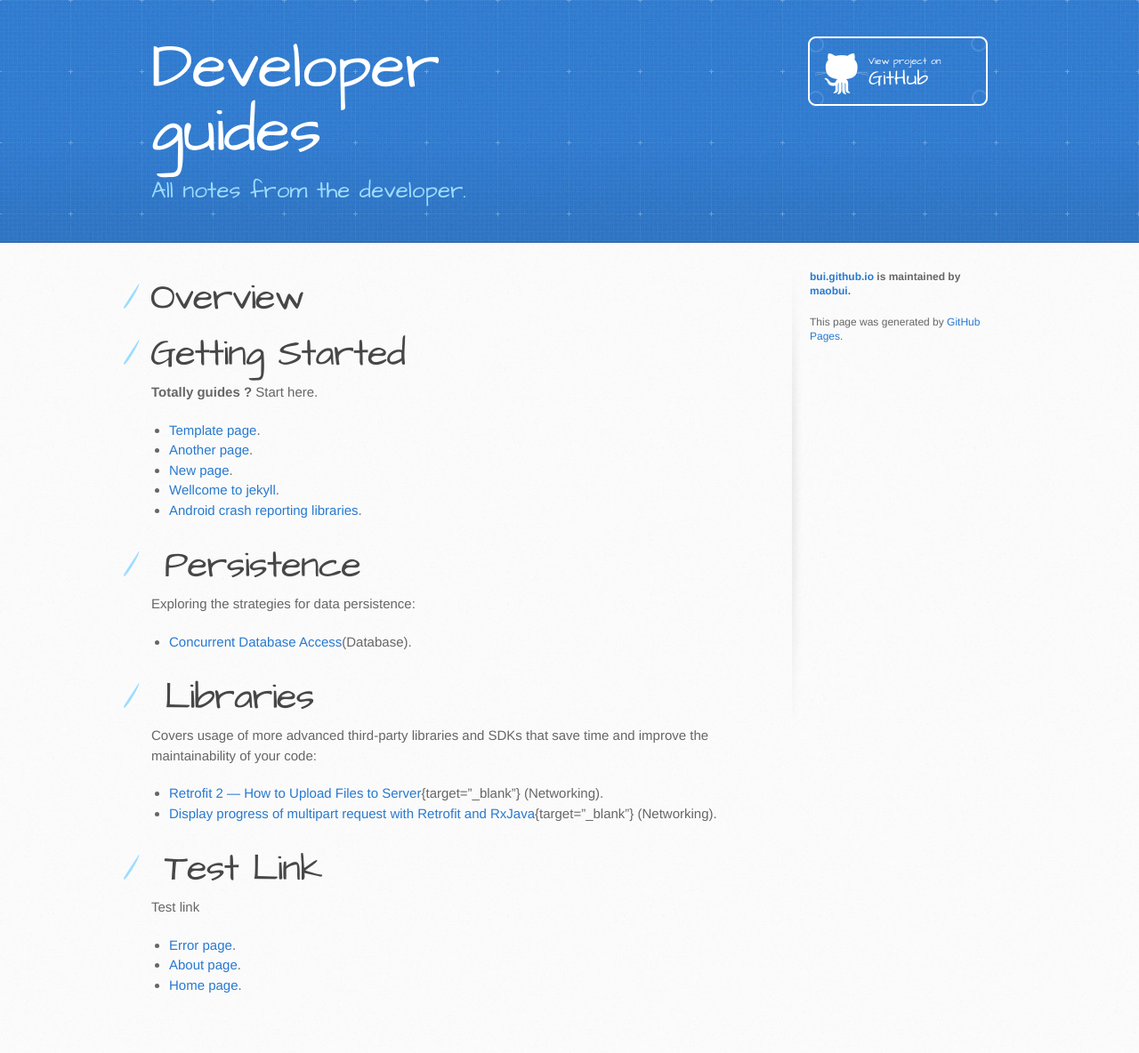
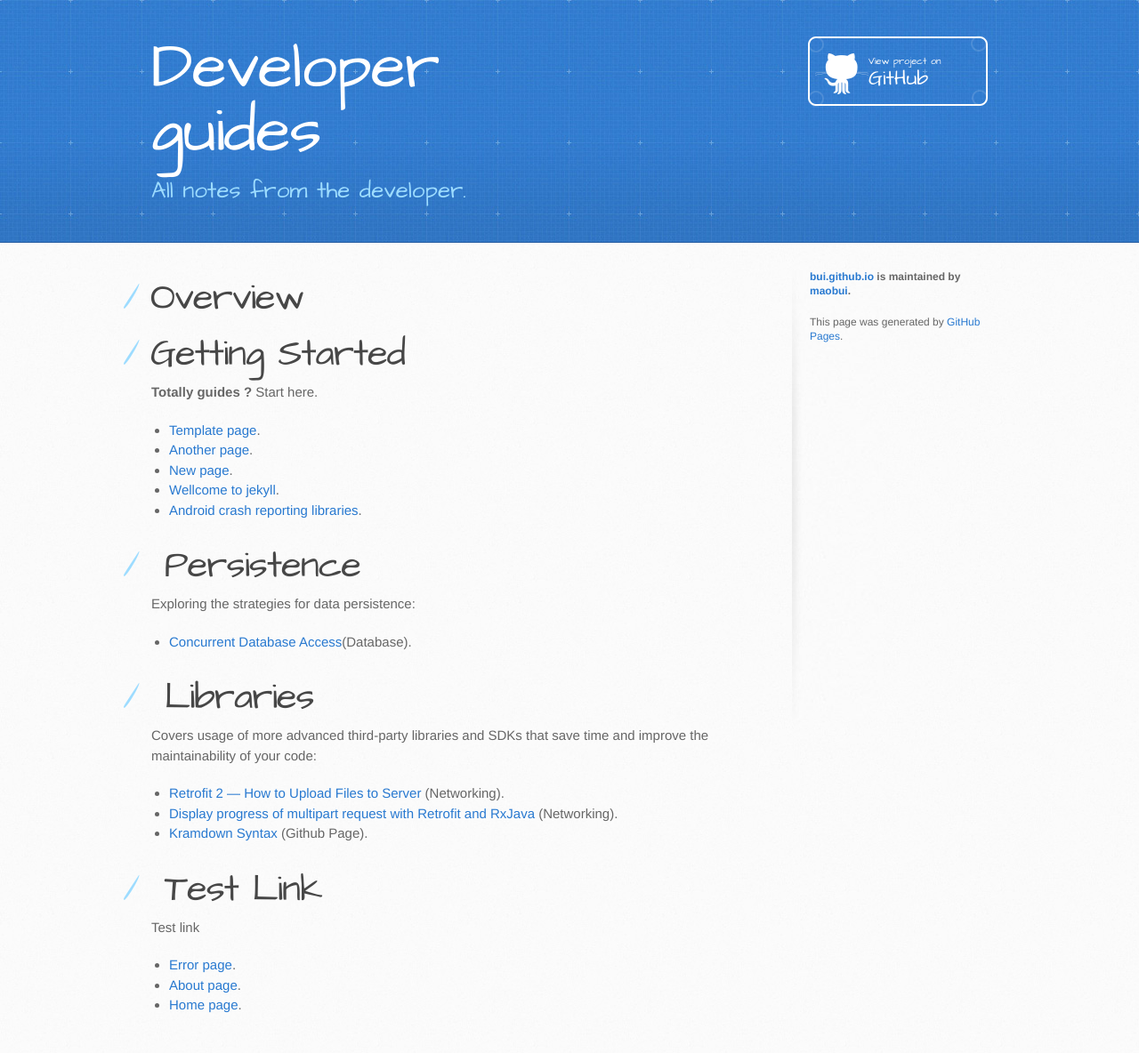
Before and after one commit to maobui/bui.github.io, a Jekyll site: the page built from index.md, in a window 1280 px wide. Shown: the whole page at 89% size. Built offline with Jekyll 4.4.1, drawn with Linux system fonts in a browser that asks for light colours; our own code applies the rules of GitHub Pages for plain Markdown files; before the commit the page ends 1162 px from its top, so only the background shows below that.

Commit message:
- new page reference.

```diff
--- a/index.md
+++ b/index.md
@@ -24,8 +24,9 @@ Exploring the strategies for data persistence:
 
 Covers usage of more advanced third-party libraries and SDKs that save time and improve the maintainability of your code:
 
-*   [Retrofit 2 — How to Upload Files to Server](https://futurestud.io/tutorials/retrofit-2-how-to-upload-files-to-server){target="_blank"} (Networking).
-*   [Display progress of multipart request with Retrofit and RxJava](https://medium.com/@PaulinaSadowska/display-progress-of-multipart-request-with-retrofit-and-rxjava-23a4a779e6ba){target="_blank"} (Networking).
+*   [Retrofit 2 — How to Upload Files to Server](https://futurestud.io/tutorials/retrofit-2-how-to-upload-files-to-server){:target="_blank"} (Networking).
+*   [Display progress of multipart request with Retrofit and RxJava](https://medium.com/@PaulinaSadowska/display-progress-of-multipart-request-with-retrofit-and-rxjava-23a4a779e6ba){:target="_blank"} (Networking).
+*   [Kramdown Syntax](https://kramdown.gettalong.org/syntax.html#links-and-images){:target="_blank"} (Github Page).
 
 # [](#header-5) Test Link
 
```
